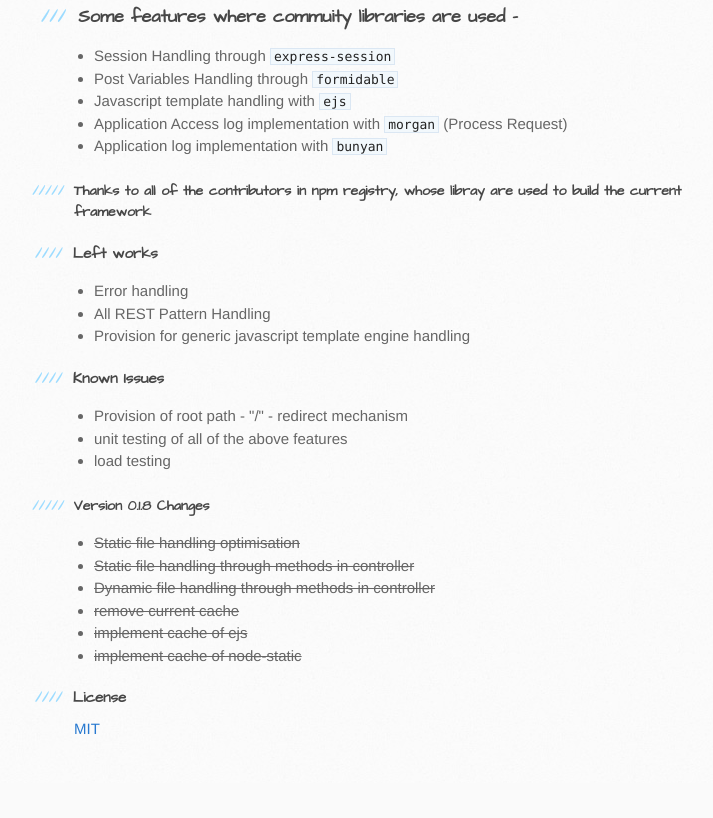
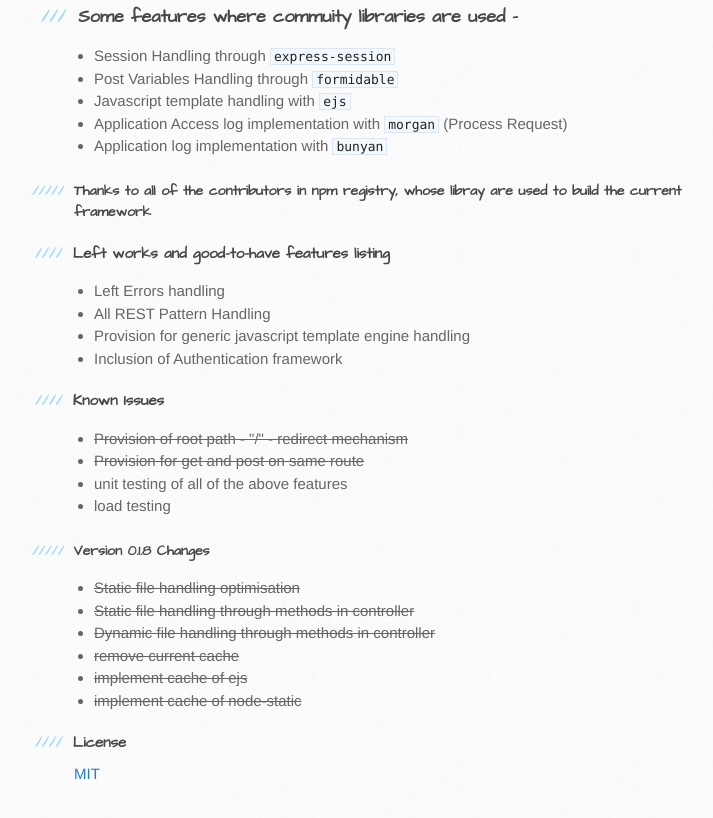
Before and after one commit to piyasde/minimalweb, a plain HTML site: page index.html in a window 1280 px wide. Shown: the part 4199-5017 px from the top of the page, without its empty margins (96-809 px from the left). Before the commit the page ends 4982 px from the top, so only its background shows below. Drawn offline with Linux system fonts and the light colour scheme.

Commit message:
Update index.html

```diff
--- a/index.html
+++ b/index.html
@@ -185,18 +185,20 @@ minimalweb.spawn(<span class="pl-s1"><span class="pl-pds">"</span>127.0.0.1<span
 <a id="thanks-to-all-of-the-contributors-in-npm-registry-whose-libray-are-used-to-build-the-current-framework" class="anchor" href="#thanks-to-all-of-the-contributors-in-npm-registry-whose-libray-are-used-to-build-the-current-framework" aria-hidden="true"><span class="octicon octicon-link"></span></a>Thanks to all of the contributors in npm registry, whose libray are used to build the current framework</h5>
 
 <h4>
-<a id="left-works" class="anchor" href="#left-works" aria-hidden="true"><span class="octicon octicon-link"></span></a>Left works</h4>
+<a id="left-works" class="anchor" href="#left-works" aria-hidden="true"><span class="octicon octicon-link"></span></a>Left works and good-to-have features listing</h4>
 
 <ul>
-<li>  Error handling</li>
+<li>  Left Errors handling</li>
 <li>  All REST Pattern Handling </li>
 <li>  Provision for generic javascript template engine handling</li>
+<li>  Inclusion of Authentication framework</li>
 </ul>
 
 <h4>
 <a id="known-issues" class="anchor" href="#known-issues" aria-hidden="true"><span class="octicon octicon-link"></span></a>Known Issues</h4>
 <ul>
-<li>  Provision of root path - "/" - redirect mechanism </li>
+<li><del>  Provision of root path - "/" - redirect mechanism </del></li>
+<li><del>  Provision for get and post on same route </del></li>
 <li>  unit testing of all of the above features </li>
 <li>  load testing </li>
 </ul>
```
